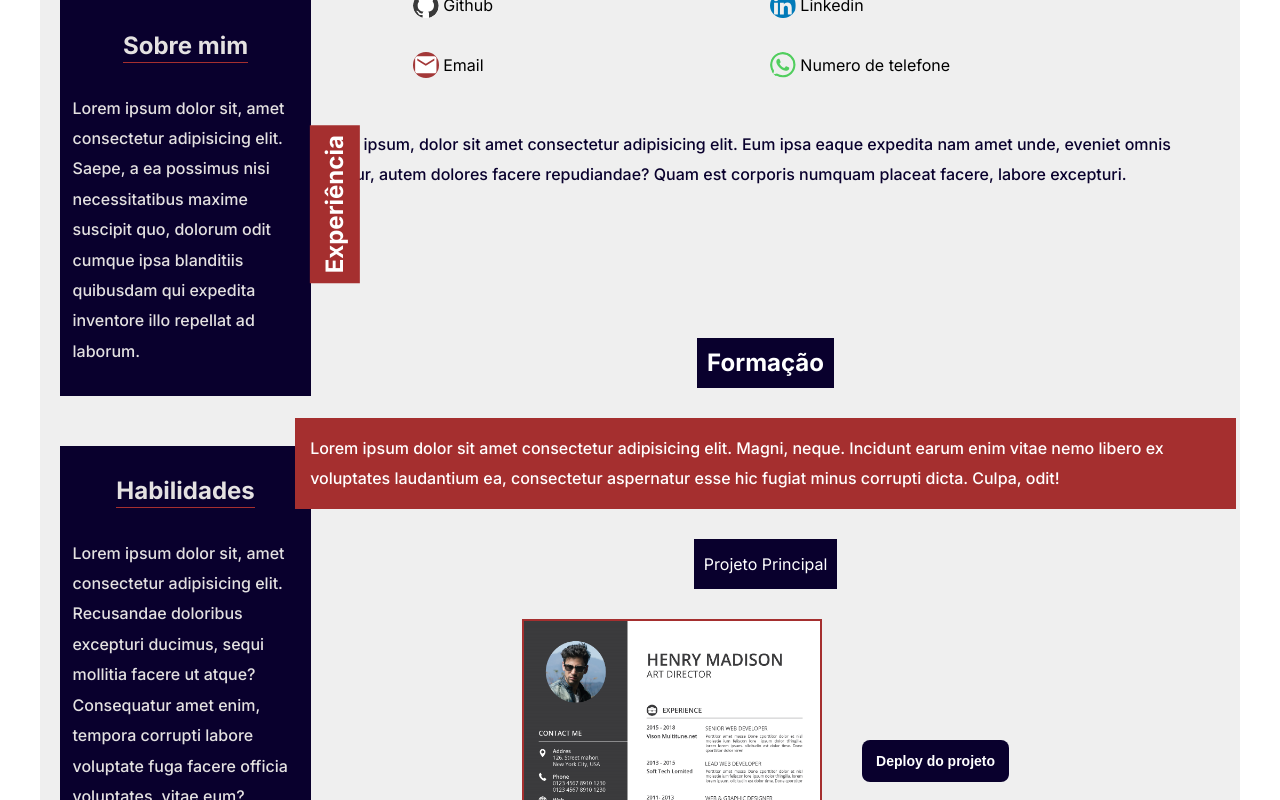
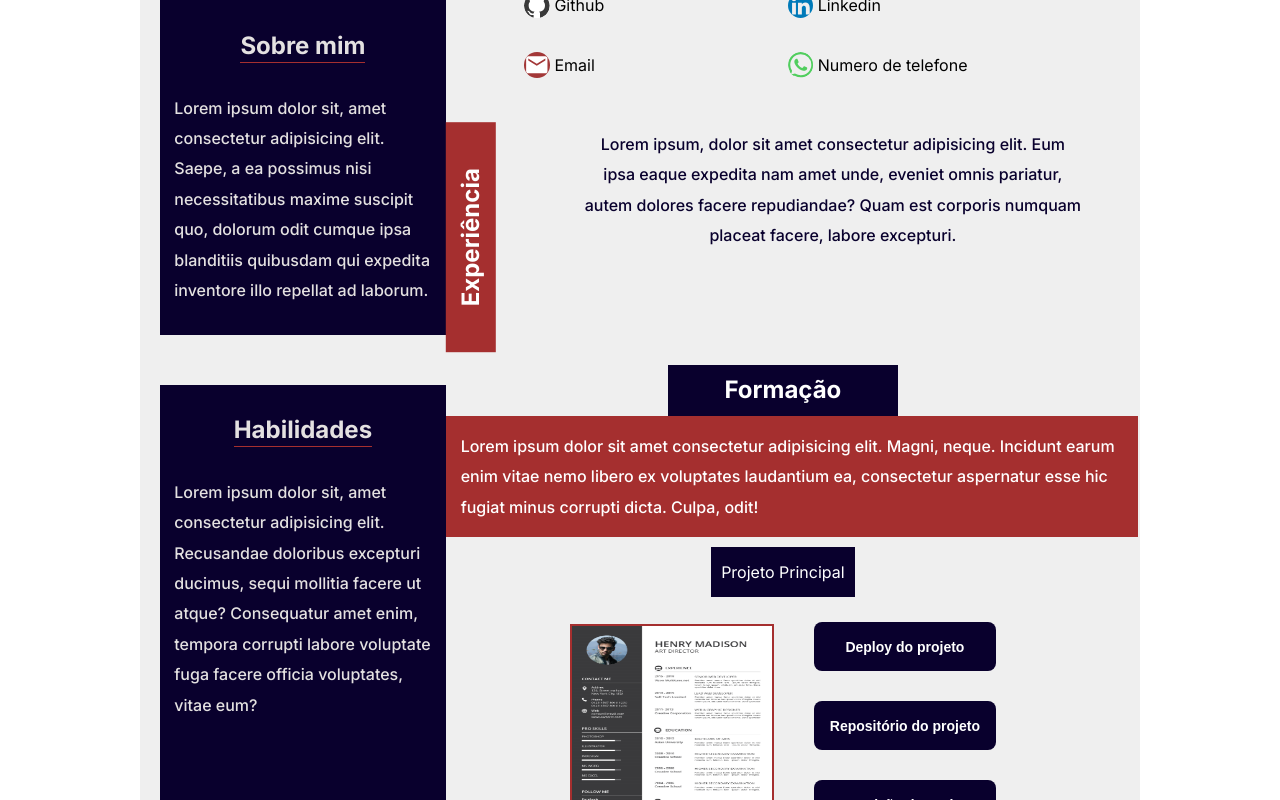
Before and after one commit to cesarrafaeljunior/port-geek, a React (Create React App) app: page /portfolio in a window 1280 px wide. Shown: the part 240-1040 px from the top of the page. Built offline with nearby package versions, Linux system fonts and the light colour scheme; a web font is replaced by a local one.

Commit message:
feat: Thirth Layout finish

```diff
--- a/src/components/Layouts/Thirth_Layout/index.tsx
+++ b/src/components/Layouts/Thirth_Layout/index.tsx
@@ -26,8 +26,8 @@ export const ThirthLayout = () => {
           <Experience fontSize={1.5} color={"--colorParagraph"} fontSizeP={1} />
           <Formation fontSize={1.5} color={"--colorParagraph"} fontSizeP={1} />
           <Project
-            width={10.5}
-            heigth={3}
+            width={13}
+            heigth={3.5}
             fontSize={0.875}
             color={"white"}
             borderColor={"--backgroundHeader"}
--- a/src/components/Layouts/Thirth_Layout/style.tsx
+++ b/src/components/Layouts/Thirth_Layout/style.tsx
@@ -4,7 +4,7 @@ export const ContainerThirthLayout = styled.div`
   width: 100%;
   display: flex;
   flex-direction: column;
-  max-width: 1200px;
+  max-width: 1000px;
   margin: 0 auto;
   padding: 20px;
   background-color: #efefef;
@@ -101,6 +101,9 @@ export const ContainerThirthLayout = styled.div`
         padding-bottom: 1.875em;
 
         line-height: 1.9em;
+        @media (min-width: 1024px) {
+          gap: 0;
+        }
       }
 
       h2 {
@@ -118,7 +121,7 @@ export const ContainerThirthLayout = styled.div`
       .Paragraph__Formation {
         padding: 15px;
         color: white;
-        margin: 0 -16px 0 -16px;
+        margin: 0 -35px 0 -17px;
         background-color: var(--borderUserIcon);
       }
 
@@ -168,7 +171,7 @@ export const ContainerThirthLayout = styled.div`
   @media (min-width: 1024px) {
     flex-direction: row;
     header {
-      width: 40%;
+      width: 70%;
       justify-content: flex-start;
     }
     .Container__UserIcon {
@@ -207,16 +210,51 @@ export const ContainerThirthLayout = styled.div`
     }
 
     .Section__Main {
-      min-width: 100%;
+      min-width: 95%;
       .Title__Experience {
         position: absolute;
-        left: -55px;
+        top: 18em;
+        left: -90px;
         transform: rotate(-90deg);
-        margin-top: 50px;
+
+        width: 230px;
+        text-align: center;
+      }
+      .Paragraph__Experience {
+        margin-left: 100px;
+        text-align: center;
+        max-width: 500px;
       }
       .Container__Formation {
         width: 100%;
-        margin-top: 118px;
+        margin-top: 85px;
+        .Title__Formation {
+          width: 230px;
+          text-align: center;
+        }
+      }
+      .Container__Project {
+        margin-top: -20px;
+        gap: 25px;
+        .ProjectImage__Box {
+          figure {
+            width: 200px;
+            height: 200px;
+
+            img {
+              width: 100%;
+              height: 100%;
+              object-fit: fill;
+            }
+          }
+        }
+        button {
+          &:hover {
+            background-color: white;
+            color: var(--backgroundHeader);
+            border: solid 1px var(--backgroundHeader);
+          }
+        }
       }
     }
   }
--- a/src/components/Layouts/components/Contacts/style.tsx
+++ b/src/components/Layouts/components/Contacts/style.tsx
@@ -33,6 +33,9 @@ export const ContactsStyled = styled.section`
       width: 1.6em;
       height: 1.6em;
       border-radius: 50%;
+      &:hover {
+        filter: brightness(1.3);
+      }
     }
     .Github {
       background-color: white;
@@ -49,4 +52,8 @@ export const ContactsStyled = styled.section`
       color: #51ce5e;
     }
   }
+  p:hover {
+    cursor: pointer;
+    text-decoration: underline;
+  }
 `;
--- a/src/components/Layouts/components/Experience/index.tsx
+++ b/src/components/Layouts/components/Experience/index.tsx
@@ -4,7 +4,7 @@ export const Experience = ({ fontSize, color, fontSizeP }: iUserExperience) => {
   return (
     <ExperienceStyled fontSize={fontSize} color={color} fontSizeP={fontSizeP}>
       <h2 className="Title__Experience">Experiência</h2>
-      <p>
+      <p className="Paragraph__Experience">
         Lorem ipsum, dolor sit amet consectetur adipisicing elit. Eum ipsa eaque
         expedita nam amet unde, eveniet omnis pariatur, autem dolores facere
         repudiandae? Quam est corporis numquam placeat facere, labore excepturi.
--- a/src/components/Layouts/components/Project/style.tsx
+++ b/src/components/Layouts/components/Project/style.tsx
@@ -10,12 +10,19 @@ export interface iButtons {
 }
 
 export const ProjectStyled = styled.section<iButtons>`
+  position: relative;
   .ProjectImage__Box {
     display: flex;
     width: 80%;
     height: max-content;
     max-width: 18.75em;
     border: solid 2px var(--borderUserIcon);
+    transition: all 0.3s;
+    &:hover {
+      cursor: pointer;
+
+      transform: scale(1.5);
+    }
     img {
       width: 100%;
       height: 100%;
```
